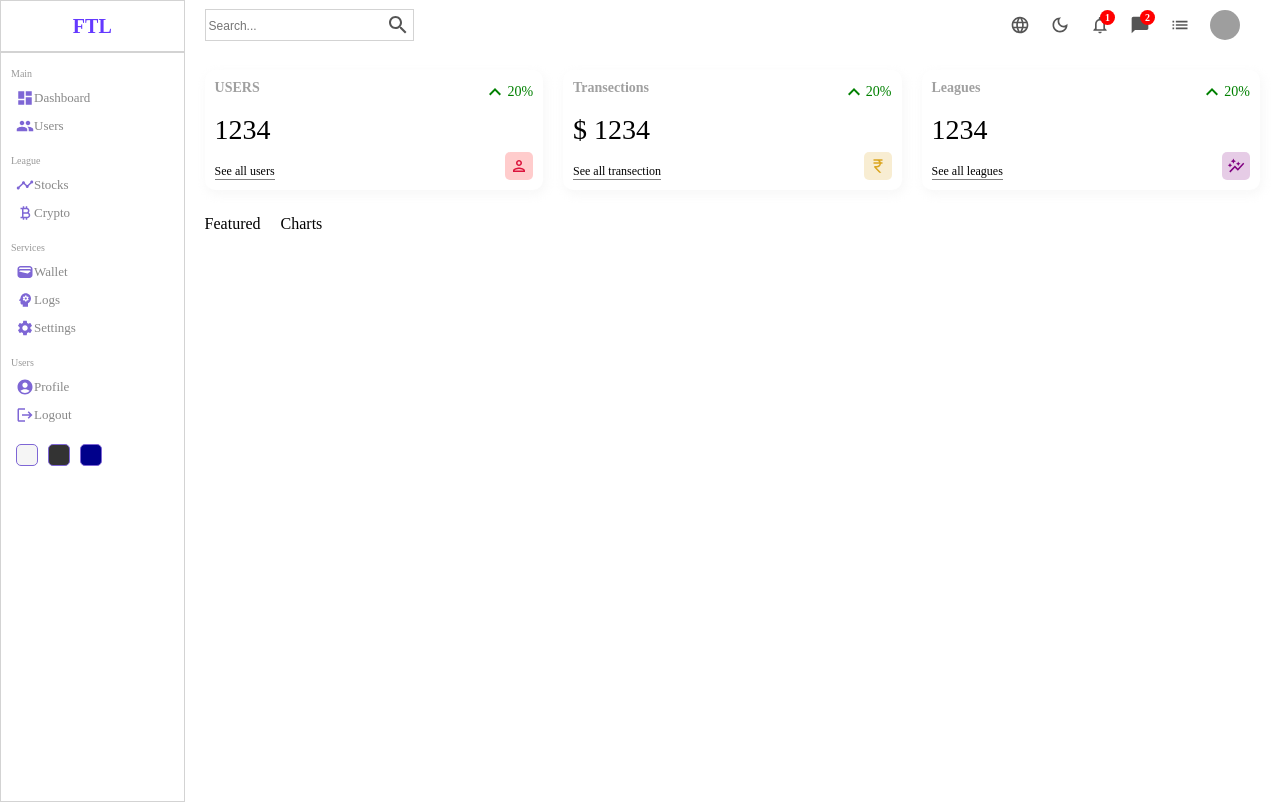
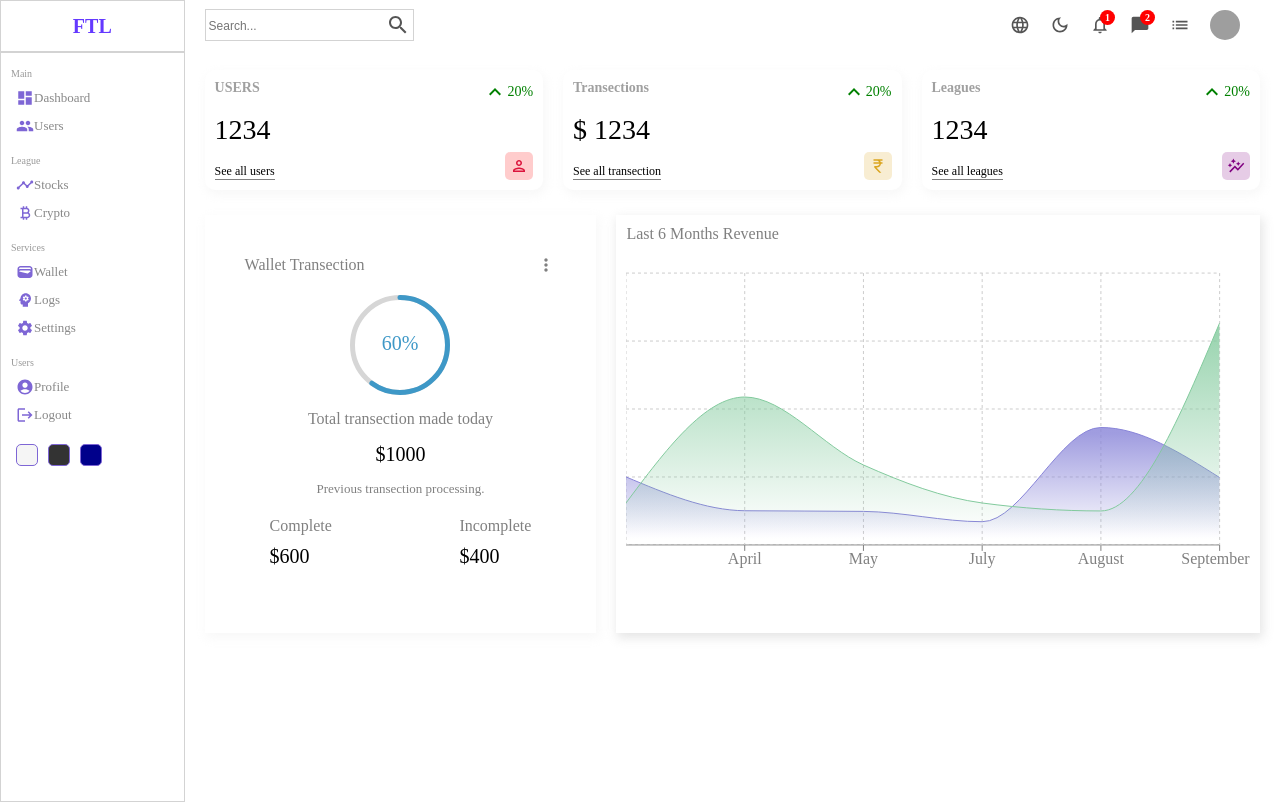
Before and after one commit to Manishrai31/admin_panel, a React (Create React App) app: page / in a window 1280 px wide. Built offline with nearby package versions, Linux system fonts and the light colour scheme; grey boxes are pictures that could not be loaded.

Commit message:
Add chart

```diff
--- a/package.json
+++ b/package.json
@@ -13,10 +13,12 @@
     "@testing-library/user-event": "^13.5.0",
     "react": "^18.2.0",
     "react-bootstrap": "^2.5.0",
+    "react-circular-progressbar": "^2.1.0",
     "react-dom": "^18.2.0",
     "react-redux": "^8.0.4",
     "react-router-dom": "^6.4.1",
     "react-scripts": "5.0.1",
+    "recharts": "^2.1.14",
     "redux": "^4.2.0",
     "sass": "^1.55.0",
     "web-vitals": "^2.1.4"
--- a/src/components/Chart/Chart.jsx
+++ b/src/components/Chart/Chart.jsx
@@ -1,10 +1,95 @@
 import React from "react";
 import "./chart.scss";
-const Chart=()=>{
-    return(
-        <div className="chart">
-            Charts
-        </div>
-    )
-}
+import {
+  AreaChart,
+  Area,
+  XAxis,
+  YAxis,
+  CartesianGrid,
+  Tooltip,
+  Legend,
+  ResponsiveContainer,
+} from "recharts";
+
+const Chart = () => {
+  const data = [
+    {
+      name: "March",
+      Withdrawl: "2002",
+      Credit : "1234"
+    },
+    {
+      name: "April",
+      Withdrawl: "1006",
+      Credit : "4353"
+
+    },
+    {
+      name: "May",
+      Withdrawl: "0987",
+      Credit : "2353"
+
+    },
+    {
+      name: "July",
+      Withdrawl: "0683",
+      Credit : "1234"
+
+    },
+    {
+      name: "August",
+      Withdrawl: "3456",
+      Credit : "1000"
+
+    },
+    {
+      name: "September",
+      Withdrawl: "1982",
+      Credit : "6532"
+
+    },
+  ];
+  return (
+    <div className="chart">
+      <div className="title">Last 6 Months Revenue</div>
+      <ResponsiveContainer width="100%" aspect={2 / 1}>
+        <AreaChart
+          width={730}
+          height={250}
+          data={data}
+          margin={{ top: 10, right: 30, left: 0, bottom: 0 }}
+        >
+          <defs>
+            <linearGradient id="colorUv" x1="0" y1="0" x2="0" y2="1">
+              <stop offset="5%" stopColor="#8884d8" stopOpacity={0.8} />
+              <stop offset="95%" stopColor="#8884d8" stopOpacity={0} />
+            </linearGradient>
+            <linearGradient id="colorPv" x1="0" y1="0" x2="0" y2="1">
+              <stop offset="5%" stopColor="#82ca9d" stopOpacity={0.8} />
+              <stop offset="95%" stopColor="#82ca9d" stopOpacity={0} />
+            </linearGradient>
+          </defs>
+          <XAxis dataKey="name" stroke="gray"/>
+          {/* <YAxis /> */}
+          <CartesianGrid strokeDasharray="3 3" className="chartGrid"/>
+          <Tooltip />
+          <Area
+            type="monotone"
+            dataKey="Withdrawl"
+            stroke="#8884d8"
+            fillOpacity={1}
+            fill="url(#colorUv)"
+          />
+          <Area
+            type="monotone"
+            dataKey="Credit"
+            stroke="#82ca9d"
+            fillOpacity={1}
+            fill="url(#colorPv)"
+          />
+        </AreaChart>
+      </ResponsiveContainer>
+    </div>
+  );
+};
 export default Chart;
--- a/src/components/Chart/chart.scss
+++ b/src/components/Chart/chart.scss
@@ -1,3 +1,15 @@
 .chart{
+    flex :4;
+    // padding: 40px;
+    -webkit-box-shadow : 2px 4px 10px 1px rgba(0 ,0 ,0, 0.47);
+    box-shadow: 2px 4px 10px 1px rgba(201, 201, 201, 0.47);
+    padding: 10px;
+    color : gray;
 
+    .title{
+        margin-bottom: 20px;
+    }
+    .chartgrid {
+        stroke : lightgray;
+    }
 }
--- a/src/components/Featured/Featured.jsx
+++ b/src/components/Featured/Featured.jsx
@@ -1,9 +1,37 @@
 import React from "react";
 import './featured.scss'
+import MoreVertIcon from '@mui/icons-material/MoreVert';
+import { CircularProgressbar } from "react-circular-progressbar";
+import 'react-circular-progressbar/dist/styles.css';
 const Featured = ()=>{
     return (
         <div className="featured">
-            Featured
+            <div className="top">
+                <h3 className="title">Wallet Transection</h3>
+                <MoreVertIcon fontSize="small"/>
+            </div>
+            <div className="bottom">
+                <div className="featuredChart">
+                    <CircularProgressbar value={60} text={"60%"}  strokeWidth={5}/>
+                </div>
+
+                <p className="title">Total transection made today</p>
+                <p className="amount">$1000</p>
+                <p className="desc">
+                    Previous transection processing.
+                </p>
+
+                <div className="successRate">
+                    <div className="left">
+                        <p className="complete">Complete</p>
+                        <p className="amount">$600</p>
+                    </div>
+                    <div className="right">
+                        <p className="incomplete">Incomplete</p>
+                        <p className="amount">$400</p>
+                    </div>
+                </div>
+            </div>
         </div>
     )
 }
--- a/src/components/Featured/featured.scss
+++ b/src/components/Featured/featured.scss
@@ -1,3 +1,76 @@
 .featured{
+    flex: 2;
+    -webkit-box-shadow: 2px 4px 10px 1px rgba(0, 0, 0, 0.47);
+    box-shadow: 2px 4px 10px 1px rgba(241, 241, 241, 0.47);
+    padding : 40px;
+    .top{
+        display: flex;
+        align-items: center;
+        justify-content: space-between;
+        color : gray;
+        .title{
+            font-size: 16px;
+            font-weight: 500;
+        }
+    }
+    .bottom{
+        padding: 20px;
+        display: flex;
+        flex-direction: column;
+        align-items: center;
+        justify-content: center;
+        gap :15px;
+        .featuredChart{
+            height: 100px;
+            width: 100px;
+        }
 
+        .amount{
+            font-size: 20px;
+        }
+        .desc{
+            font-weight: 300;
+            font-size: 13px;
+            color: gray;
+        }
+
+        .title{
+            font-weight: 500;
+            color : gray
+        }
+
+        .successRate{
+            // margin-top: 20px;
+            width: 100%;
+            display: flex;
+            justify-content: space-between;
+            align-items: center;
+            color :gray;
+
+            .left{
+                // padding: 5px;
+
+                .complete{
+                    // margin: 5px;
+                    padding: 5px;
+
+                }
+                .amount{
+                    color : black;
+                    padding: 5px;
+                }
+            }
+            .right{
+                // padding: 5px;
+
+                .incomplete{
+                    padding: 5px;
+                }
+                .amount{
+                    color : black;
+                    padding: 5px;
+                }
+            }
+        }
+    }
 }
--- a/src/views/pages/Home/home.scss
+++ b/src/views/pages/Home/home.scss
@@ -1,5 +1,6 @@
 .home{
     display: flex;
+    flex-wrap: wrap;
     .homeContainer{
         // background-color: lightblue;
         flex:6;
@@ -7,6 +8,7 @@
         .widgets , .charts{
             display: flex;
             // justify-content: center;
+            flex-wrap: wrap;
             padding: 20px;
             gap: 20px;
         }
```
Also changed, not shown: src/views/pages/Table/Table.jsx (added), src/views/pages/Table/table.scss (added), 1 other file (tests, documents, lock files or other folders).
